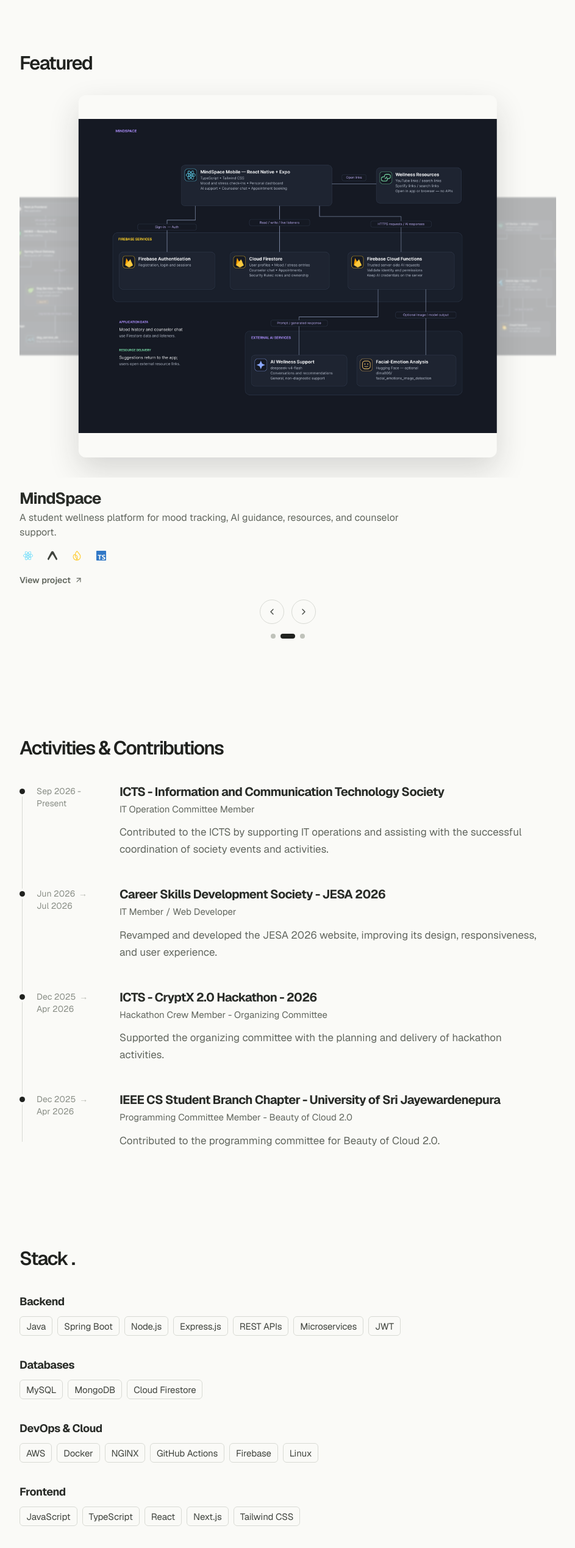
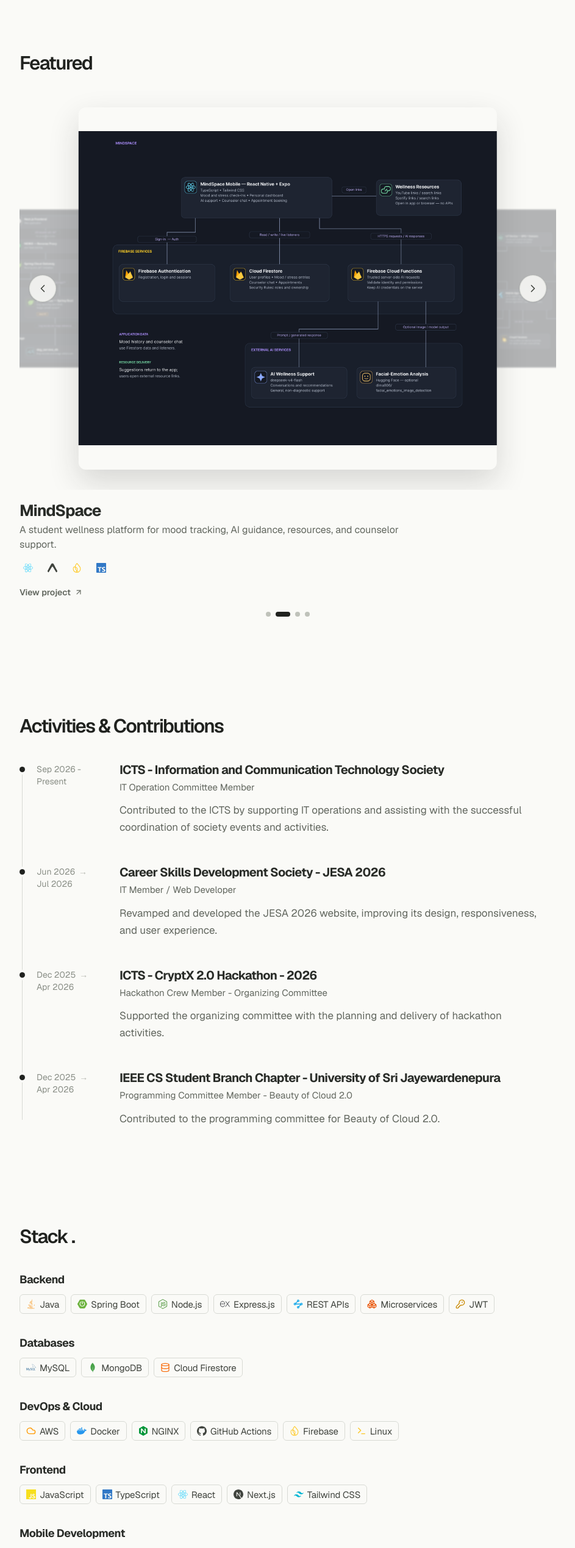
Before and after one commit to DHARAKA-METH/portfolio, a Next.js app: page / in a window 1280 px wide. Shown: the part 840-3378 px from the top of the page at 61% size, without its empty margins (168-1111 px from the left). Built offline with nearby package versions, Linux system fonts and the light colour scheme.

Commit message:
feat:update content

```diff
--- a/app/page.tsx
+++ b/app/page.tsx
@@ -9,12 +9,18 @@
   ArrowDown,
   ArrowUp,
   ArrowUpRight,
+  Boxes,
   Check,
+  Cloud,
   Copy,
+  Database,
   Download,
+  KeyRound,
   Mail,
+  Terminal,
+  Waypoints,
 } from "lucide-react";
-import { FaLinkedin } from "react-icons/fa6";
+import { FaJava, FaLinkedin } from "react-icons/fa6";
 import { ShinyButton } from "@/registry/magicui/shiny-button";
 import { PortfolioLoader } from "@/components/ui/portfolio-loader";
 import { blogs } from "@/data/blogs";
@@ -26,16 +32,22 @@
   SiFirebase,
   SiDocker,
   SiDart,
+  SiExpress,
   SiExpo,
   SiFlutter,
   SiInstagram,
   SiMqtt,
   SiMysql,
+  SiMongodb,
+  SiNginx,
+  SiNodedotjs,
   SiNextdotjs,
   SiReact,
   SiSpringboot,
+  SiTailwindcss,
   SiTiktok,
   SiTypescript,
+  SiJavascript,
   SiX,
   SiYoutube,
 } from "react-icons/si";
@@ -50,6 +62,32 @@
 
 const focusRing =
   "focus-visible:outline-none focus-visible:ring-2 focus-visible:ring-[#F97316] focus-visible:ring-offset-2 focus-visible:ring-offset-[#FAFAF7] dark:focus-visible:ring-[#FF8A65] dark:focus-visible:ring-offset-[#10110F]";
+
+const techChipIcons: Record<string, ReactNode> = {
+  Java: <FaJava className="size-4 text-[#F89820]" aria-hidden="true" />,
+  "Spring Boot": <SiSpringboot className="size-4 text-[#6DB33F]" aria-hidden="true" />,
+  "Node.js": <SiNodedotjs className="size-4 text-[#5FA04E]" aria-hidden="true" />,
+  "Express.js": <SiExpress className="size-4 text-[#20232A] dark:text-[#E8EAE5]" aria-hidden="true" />,
+  "REST APIs": <Waypoints className="size-4 text-[#0EA5E9]" aria-hidden="true" />,
+  Microservices: <Boxes className="size-4 text-[#EA580C]" aria-hidden="true" />,
+  JWT: <KeyRound className="size-4 text-[#CA8A04]" aria-hidden="true" />,
+  MySQL: <SiMysql className="size-4 text-[#4479A1]" aria-hidden="true" />,
+  MongoDB: <SiMongodb className="size-4 text-[#47A248]" aria-hidden="true" />,
+  "Cloud Firestore": <Database className="size-4 text-[#F97316]" aria-hidden="true" />,
+  AWS: <Cloud className="size-4 text-[#FF9900]" aria-hidden="true" />,
+  Docker: <SiDocker className="size-4 text-[#2496ED]" aria-hidden="true" />,
+  NGINX: <SiNginx className="size-4 text-[#009639]" aria-hidden="true" />,
+  Firebase: <SiFirebase className="size-4 text-[#FFCA28]" aria-hidden="true" />,
+  "GitHub Actions": <SiGithub className="size-4" aria-hidden="true" />,
+  Linux: <Terminal className="size-4 text-[#FCC624]" aria-hidden="true" />,
+  JavaScript: <SiJavascript className="size-4 text-[#F7DF1E]" aria-hidden="true" />,
+  TypeScript: <SiTypescript className="size-4 text-[#3178C6]" aria-hidden="true" />,
+  React: <SiReact className="size-4 text-[#61DAFB]" aria-hidden="true" />,
+  "Next.js": <SiNextdotjs className="size-4" aria-hidden="true" />,
+  "Tailwind CSS": <SiTailwindcss className="size-4 text-[#06B6D4]" aria-hidden="true" />,
+  "React Native": <SiReact className="size-4 text-[#61DAFB]" aria-hidden="true" />,
+  Flutter: <SiFlutter className="size-4 text-[#02569B]" aria-hidden="true" />,
+};
 
 const projectHighlightIcons: Record<string, ReactNode> = {
   "Spring Boot": <SiSpringboot className="size-4 text-[#6DB33F]" aria-hidden="true" />,
@@ -129,9 +167,10 @@
     <div className="flex flex-wrap gap-2">
       {items.map((item) => (
         <span
-          className={`${displayFont} inline-flex min-h-8 items-center rounded-md border border-[#D8DAD4] px-2.5 py-1.5 text-[15px] leading-none font-normal tracking-[-0.01em] text-[#40443E] transition-colors hover:border-[#898E86] hover:text-[#20221F] dark:border-[#363932] dark:text-[#C5C9C0] dark:hover:border-[#7D8279] dark:hover:text-[#F2F3EE]`}
+          className={`${displayFont} inline-flex min-h-8 items-center gap-1.5 rounded-md border border-[#D8DAD4] px-2.5 py-1.5 text-[15px] leading-none font-normal tracking-[-0.01em] text-[#40443E] transition-colors hover:border-[#898E86] hover:text-[#20221F] dark:border-[#363932] dark:text-[#C5C9C0] dark:hover:border-[#7D8279] dark:hover:text-[#F2F3EE]`}
           key={item}
         >
+          {techChipIcons[item]}
           {item}
         </span>
       ))}
@@ -548,7 +587,7 @@
                   </div>
 
                   <div
-                    className={`${displayFont} ${focusRing} group absolute  top-[80%] sm:top-[75%]  left-1/2 inline-flex -translate-x-1/2 flex-col items-center gap-2 rounded-xl px-4 py-20 text-[18px] font-bold tracking-[0.02em] text-[#62675F] transition-colors hover:text-[#20221F] sm:bottom-7 dark:text-[#A6ABA1] dark:hover:text-[#F2F3EE]`}
+                    className={`${displayFont} ${focusRing} group absolute  top-[72%] sm:top-[75%]  left-1/2 inline-flex -translate-x-1/2 flex-col items-center gap-2 rounded-xl px-4 py-20 text-[18px] font-bold tracking-[0.02em] text-[#62675F] transition-colors hover:text-[#20221F] sm:bottom-7 dark:text-[#A6ABA1] dark:hover:text-[#F2F3EE]`}
 
                     aria-label="Scroll to experience"
                     data-opening="scroll-cue"
@@ -683,7 +722,7 @@
                 </Section> */}
                 <Section id="project-highlights">
                   <SectionTitle>Featured</SectionTitle>
-                  <ImageCarousel className="mt-[-40px]" images={projectHighlightImages} autoPlay interval={4000} showIndicators />
+                  <ImageCarousel className="mt-[-20px]" images={projectHighlightImages} autoPlay interval={4000} showIndicators />
                 </Section>
                 <Section id="volunteer">
                   <SectionTitle>Activities & Contributions</SectionTitle>
@@ -792,18 +831,18 @@
                       <Social href="https://github.com/DHARAKA-METH" label="GitHub">
                         <SiGithub />
                       </Social>
-                      <Social href="https://x.com/DM_DESHAN" label="X">
+                      {/* <Social href="https://x.com/DM_DESHAN" label="X">
                         <SiX />
-                      </Social>
+                      </Social> */}
                       <Social href="https://www.linkedin.com/in/dharaka-meth-koonkaduwage-821ba4215" label="LinkedIn">
                         <FaLinkedin />
                       </Social>
-                      <Social href="https://youtube.com" label="YouTube">
+                      {/* <Social href="https://youtube.com" label="YouTube">
                         <SiYoutube />
-                      </Social>
-                      <Social href="https://tiktok.com" label="TikTok">
+                      </Social> */}
+                      {/* <Social href="https://tiktok.com" label="TikTok">
                         <SiTiktok />
-                      </Social>
+                      </Social> */}
                       <Social href="https://www.instagram.com/dharaka__" label="Instagram">
                         <SiInstagram />
                       </Social>
--- a/components/ui/image-carousel.tsx
+++ b/components/ui/image-carousel.tsx
@@ -48,6 +48,8 @@
   const [isHovered, setIsHovered] = useState(false);
   const [isDocumentVisible, setIsDocumentVisible] = useState(true);
   const [isManuallyPaused, setIsManuallyPaused] = useState(false);
+  const [isInViewport, setIsInViewport] = useState(false);
+  const carouselRef = useRef<HTMLDivElement>(null);
   const resumeTimerRef = useRef<number | null>(null);
   const hasMultipleImages = images.length > 1;
 
@@ -61,6 +63,23 @@
 
   useEffect(() => () => {
     if (resumeTimerRef.current) window.clearTimeout(resumeTimerRef.current);
+  }, []);
+
+  useEffect(() => {
+    const carousel = carouselRef.current;
+    if (!carousel) return;
+
+    const observer = new IntersectionObserver(
+      ([entry]) => {
+        if (!entry.isIntersecting) return;
+        setIsInViewport(true);
+        observer.disconnect();
+      },
+      { threshold: 0.15 },
+    );
+
+    observer.observe(carousel);
+    return () => observer.disconnect();
   }, []);
 
   const pauseAfterManualInteraction = () => {
@@ -112,14 +131,18 @@
   };
 
   return (
-    <div
+    <motion.div
       className={`w-full overflow-hidden ${className}`}
+      ref={carouselRef}
       role="region"
       aria-label="Project highlights carousel"
       tabIndex={hasMultipleImages ? 0 : undefined}
       onKeyDown={handleKeyDown}
       onMouseEnter={() => setIsHovered(true)}
       onMouseLeave={() => setIsHovered(false)}
+      initial={{ opacity: 0, y: prefersReducedMotion ? 0 : 28 }}
+      animate={isInViewport || prefersReducedMotion ? { opacity: 1, y: 0 } : { opacity: 0, y: prefersReducedMotion ? 0 : 28 }}
+      transition={{ duration: prefersReducedMotion ? 0 : 0.45, ease: [0.22, 1, 0.36, 1] }}
     >
       <motion.div
         className="relative aspect-[4/3] w-full touch-pan-y overflow-hidden rounded-2xl"
@@ -157,10 +180,21 @@
               exit={{ opacity: 0, scale: 0.92, x: direction * -44 }}
               transition={{ duration: prefersReducedMotion ? 0 : 0.48, ease: [0.22, 1, 0.36, 1] }}
             >
-              <Image className="object-contain" src={activeImage.src} alt={activeImage.alt} fill sizes="(min-width: 1024px) 760px, (min-width: 640px) 78vw, 90vw" priority={currentIndex === 0} />
+              <Image className="object-contain" src={activeImage.src} alt={activeImage.alt} fill loading="lazy" sizes="(min-width: 1024px) 760px, (min-width: 640px) 78vw, 90vw" />
             </motion.figure>
           </AnimatePresence>
         </div>
+
+        {hasMultipleImages && (
+          <div className="pointer-events-none absolute inset-y-0 right-4 left-4 z-20 hidden items-center justify-between lg:flex">
+            <button className={`${focusRing} pointer-events-auto grid size-11 place-items-center rounded-full border border-[#D8DAD4]/80 bg-[#FAFAF7]/85 text-[#40443E] shadow-sm backdrop-blur-sm transition-[transform,background-color] hover:scale-105 hover:bg-[#FAFAF7] dark:border-[#50544A] dark:bg-[#10110F]/85 dark:text-[#C5C9C0] dark:hover:bg-[#10110F]`} type="button" onClick={() => navigate(currentIndex - 1, true)} aria-label="Show previous image">
+              <ChevronLeft className="size-5" aria-hidden="true" />
+            </button>
+            <button className={`${focusRing} pointer-events-auto grid size-11 place-items-center rounded-full border border-[#D8DAD4]/80 bg-[#FAFAF7]/85 text-[#40443E] shadow-sm backdrop-blur-sm transition-[transform,background-color] hover:scale-105 hover:bg-[#FAFAF7] dark:border-[#50544A] dark:bg-[#10110F]/85 dark:text-[#C5C9C0] dark:hover:bg-[#10110F]`} type="button" onClick={() => navigate(currentIndex + 1, true)} aria-label="Show next image">
+              <ChevronRight className="size-5" aria-hidden="true" />
+            </button>
+          </div>
+        )}
       </motion.div>
 
       {(activeImage.title || activeImage.description || activeImage.technologies?.length || activeImage.href) && (
@@ -206,7 +240,7 @@
 
       {hasMultipleImages && (
         <div className="mt-5 flex flex-col items-center gap-4">
-          <div className="flex items-center gap-3">
+          <div className="flex items-center gap-3 lg:hidden">
             <button className={`${focusRing} grid size-10 place-items-center rounded-full border border-[#D8DAD4] text-[#40443E] transition-colors hover:bg-[#F2F2EC] dark:border-[#363932] dark:text-[#C5C9C0] dark:hover:bg-[#232520]`} type="button" onClick={() => navigate(currentIndex - 1, true)} aria-label="Show previous image">
               <ChevronLeft className="size-4" aria-hidden="true" />
             </button>
@@ -231,6 +265,6 @@
           )}
         </div>
       )}
-    </div>
+    </motion.div>
   );
 }
--- a/data/project-highlights.ts
+++ b/data/project-highlights.ts
@@ -34,13 +34,13 @@
     imageUrl: "/images/kazu-architecture-1920x1440.png",
     href: "/projectSection#kazu",
   },
-  // {
-  //   id: "member-of-the-month",
-  //   title: "Member of the Month",
-  //   description: "Recognized as CSDS Member of the Month for August for my dedication and contributions as an IT member and developer.",
-  //   technologies: [],
-  //   imageUrl: "/images/member-of-august-1920x1440.png",
-  //   href: "https://www.linkedin.com/posts/career-skills-development-society_memberofthemonth-csds-cgu-activity-7505815636682510336-glPm?utm_source=social_share_send&utm_medium=member_desktop_web&rcm=ACoAADZ1nZkBrhl0FrnwwBwMyEvUJkGEoKruecE",
-  //   external: true,
-  // },
+  {
+    id: "member-of-the-month",
+    title: "Member of the Month",
+    description: "Recognized as CSDS Member of the Month for August for my dedication and contributions as an IT member and developer.",
+    technologies: [],
+    imageUrl: "/images/member-of-august-1920x1440.png",
+    href: "https://www.linkedin.com/posts/career-skills-development-society_memberofthemonth-csds-cgu-activity-7505815636682510336-glPm?utm_source=social_share_send&utm_medium=member_desktop_web&rcm=ACoAADZ1nZkBrhl0FrnwwBwMyEvUJkGEoKruecE",
+    external: true,
+  },
 ];
```
